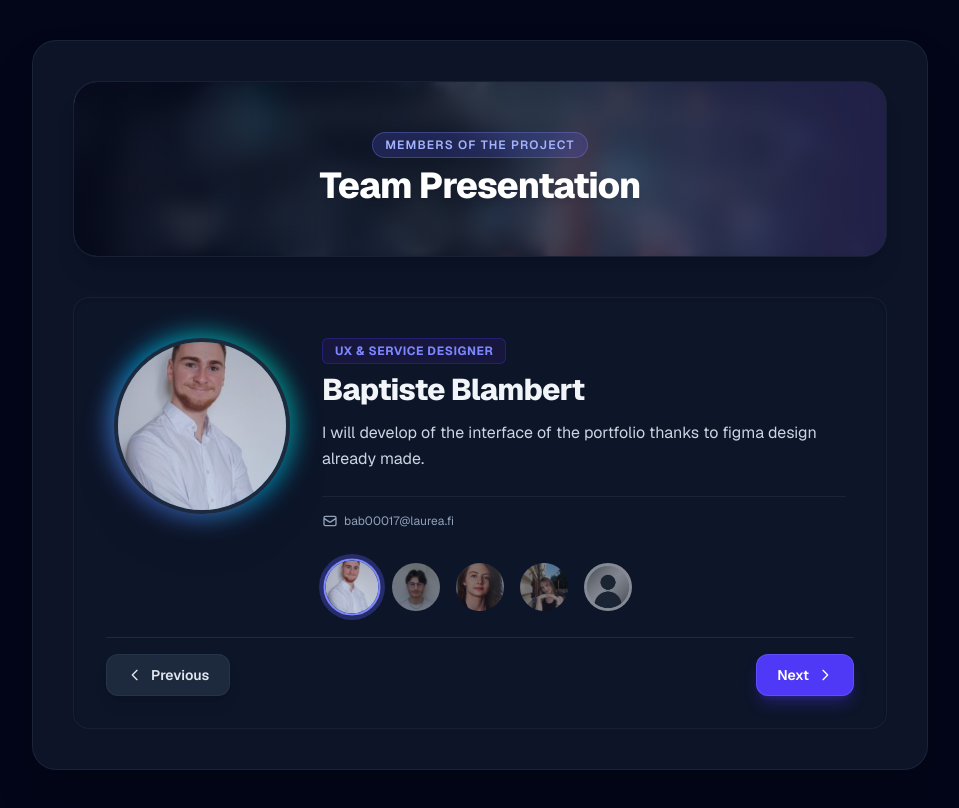
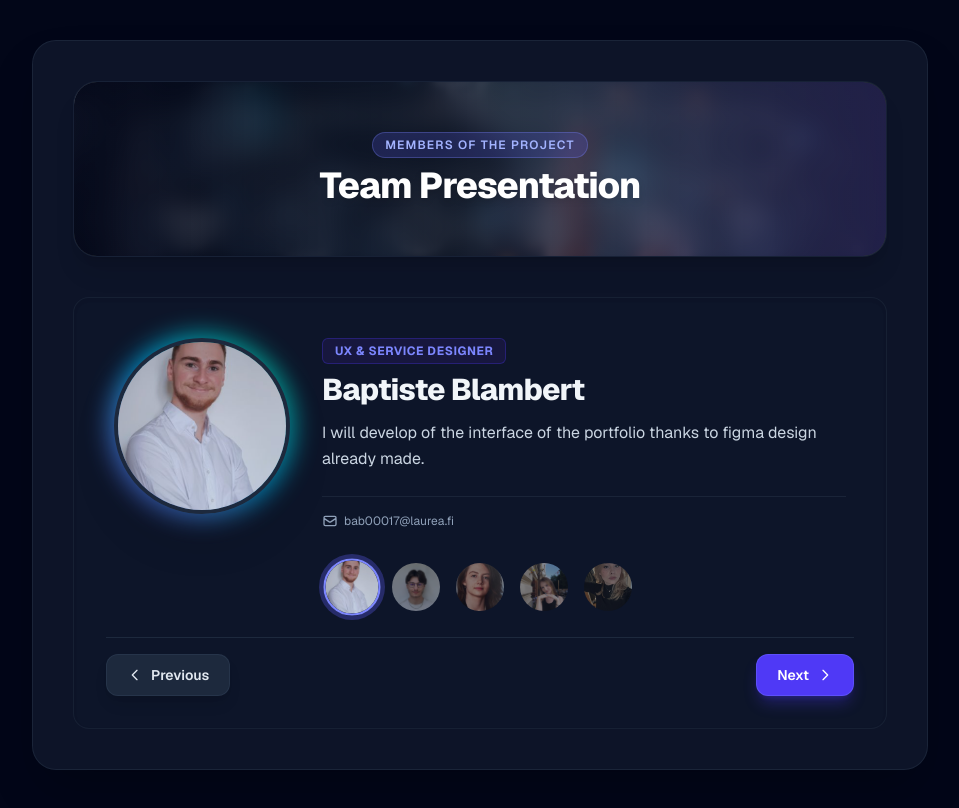
Before and after one commit to GnXloan/GnXloan.github.io, a Next.js app: page / in a window 1280 px wide. Shown: the whole page, without its empty margins (160-1119 px from the left). Built offline with nearby package versions, Linux system fonts and the light colour scheme.

Commit message:
feat: kriztina placeholder and pp

```diff
--- a/app/page.tsx
+++ b/app/page.tsx
@@ -51,8 +51,8 @@ const participants: Participant[] = [
     id: 5,
     name: "Krizztina",
     role: "Content Strategist",
-    image: "/img/pro_pict.jpg",
-    bio: "Placeholder",
+    image: "/img/kristina_pp.jpg",
+    bio: "Kristina Smolenskaia, second year student in ”Business Information Technology' education program, specializing in 'Digital Service Development'.",
     email: "krizztina@example.com",
   },
 ];
```
Also changed, not shown: public/img/kristina_pp.jpg (added).
